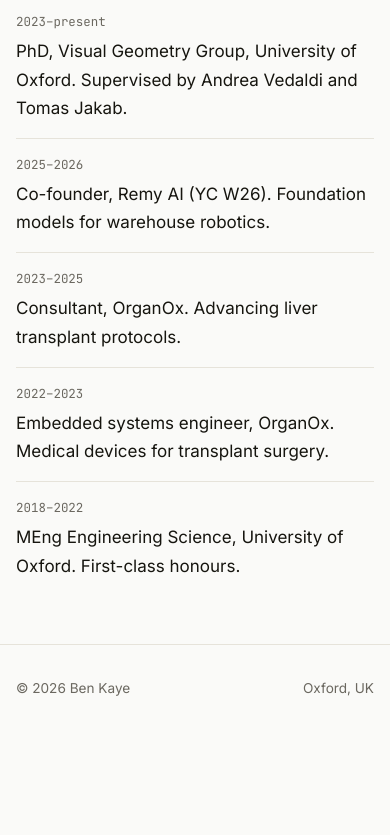
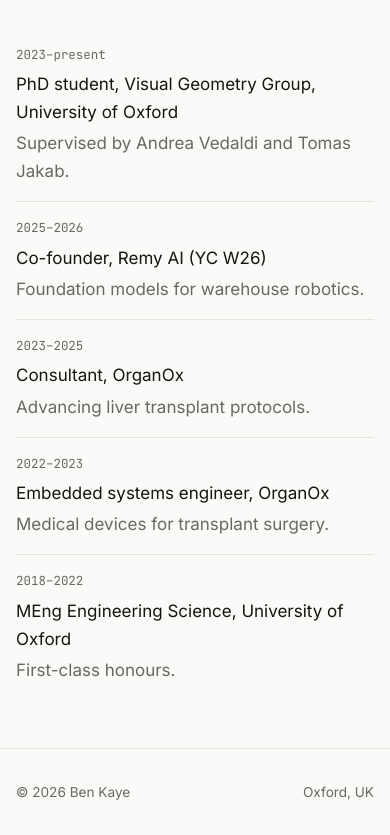
Before and after one commit to ben-kaye/ben-kaye.github.io, an Astro site: page /cv in a window 390 px wide. Shown: the part 93-928 px from the top of the page. Before the commit the page ends 844 px from the top, so only its background shows below. Built offline with nearby package versions, Linux system fonts and the light colour scheme; Astro itself is replaced by a stand-in of ours.

Commit message:
mobile design fix

```diff
--- a/src/data/site.ts
+++ b/src/data/site.ts
@@ -61,9 +61,9 @@
 ];
 
 export const aboutFacts = [
-  { when: '2023–present', what: 'PhD, Visual Geometry Group, University of Oxford. Supervised by Andrea Vedaldi and Tomas Jakab.' },
-  { when: '2025–2026', what: 'Co-founder, Remy AI (YC W26). Foundation models for warehouse robotics.' },
-  { when: '2023–2025', what: 'Consultant, OrganOx. Advancing liver transplant protocols.' },
-  { when: '2022–2023', what: 'Embedded systems engineer, OrganOx. Medical devices for transplant surgery.' },
-  { when: '2018–2022', what: 'MEng Engineering Science, University of Oxford. First-class honours.' },
+  { when: '2023–present', role: 'PhD student, Visual Geometry Group, University of Oxford', detail: 'Supervised by Andrea Vedaldi and Tomas Jakab.' },
+  { when: '2025–2026', role: 'Co-founder, Remy AI (YC W26)', detail: 'Foundation models for warehouse robotics.' },
+  { when: '2023–2025', role: 'Consultant, OrganOx', detail: 'Advancing liver transplant protocols.' },
+  { when: '2022–2023', role: 'Embedded systems engineer, OrganOx', detail: 'Medical devices for transplant surgery.' },
+  { when: '2018–2022', role: 'MEng Engineering Science, University of Oxford', detail: 'First-class honours.' },
 ];
--- a/src/pages/cv.astro
+++ b/src/pages/cv.astro
@@ -9,16 +9,19 @@
     <section class="section">
       <div class="wrap">
         <p class="back"><a href="/">&larr; {site.name}</a></p>
-        <dl class="facts">
-          {
-            aboutFacts.map((f) => (
-              <div class="fact">
-                <dt>{f.when}</dt>
-                <dd>{f.what}</dd>
-              </div>
-            ))
-          }
-        </dl>
+        <table class="cv">
+          <tbody>
+            {
+              aboutFacts.map((f) => (
+                <tr>
+                  <th scope="row">{f.when}</th>
+                  <td class="role">{f.role}</td>
+                  <td class="detail">{f.detail}</td>
+                </tr>
+              ))
+            }
+          </tbody>
+        </table>
       </div>
     </section>
   </main>
@@ -37,26 +40,67 @@
   .back a:hover {
     color: var(--accent);
   }
-  .facts {
-    margin: 0;
-    max-width: 44rem;
+  .cv {
+    width: 100%;
+    max-width: 48rem;
+    border-collapse: collapse;
   }
-  .fact {
-    padding-block: 1rem;
+  .cv tr {
     border-top: 1px solid var(--border);
   }
-  .fact:first-child {
+  .cv tr:first-child {
     border-top: none;
-    padding-top: 0;
   }
-  dt {
+  .cv th,
+  .cv td {
+    text-align: left;
+    vertical-align: top;
+    padding: 1rem 0;
+    font-weight: normal;
+  }
+  .cv th {
     font-family: var(--font-mono);
     font-size: 0.78rem;
     color: var(--muted);
-    margin-bottom: 0.3rem;
+    white-space: nowrap;
+    padding-right: 1.5rem;
+    width: 1%;
   }
-  dd {
-    margin: 0;
+  .cv .role {
     color: var(--ink);
+    padding-right: 1.5rem;
+  }
+  .cv .detail {
+    color: var(--muted);
+  }
+  @media (max-width: 34rem) {
+    .back {
+      margin-top: -0.5rem;
+    }
+    .back a {
+      display: inline-block;
+      padding-block: 0.6rem;
+      font-size: 1.15rem;
+      color: var(--ink);
+    }
+  }
+  @media (max-width: 40rem) {
+    .cv,
+    .cv tbody,
+    .cv tr,
+    .cv th,
+    .cv td {
+      display: block;
+      width: auto;
+    }
+    .cv th {
+      padding: 1rem 0 0.3rem;
+    }
+    .cv .role {
+      padding: 0;
+    }
+    .cv .detail {
+      padding: 0.2rem 0 1rem;
+    }
   }
 </style>
--- a/src/styles/global.css
+++ b/src/styles/global.css
@@ -113,3 +113,57 @@
     scroll-behavior: auto;
   }
 }
+
+/* Mobile-only load reveal. One quiet, staggered settle on first paint — not a
+   per-element fade-in. Gated to small screens and motion-tolerant users, and
+   it resolves to the exact static layout (animation-fill: both), so desktop
+   and reduced-motion renders are untouched. */
+@media (max-width: 34rem) and (prefers-reduced-motion: no-preference) {
+  @keyframes settle {
+    from {
+      opacity: 0;
+      transform: translateY(0.6rem);
+    }
+    to {
+      opacity: 1;
+      transform: none;
+    }
+  }
+  .masthead,
+  .bio,
+  .affiliations,
+  #work .label,
+  #work .item,
+  .back,
+  .cv tbody tr {
+    animation: settle 0.55s cubic-bezier(0.22, 0.7, 0.24, 1) both;
+  }
+  .bio {
+    animation-delay: 0.07s;
+  }
+  .affiliations {
+    animation-delay: 0.14s;
+  }
+  #work .label {
+    animation-delay: 0.21s;
+  }
+  #work .item {
+    animation-delay: 0.27s;
+  }
+  /* CV: back link, then the entries settle in sequence. */
+  .cv tbody tr:nth-child(1) {
+    animation-delay: 0.07s;
+  }
+  .cv tbody tr:nth-child(2) {
+    animation-delay: 0.13s;
+  }
+  .cv tbody tr:nth-child(3) {
+    animation-delay: 0.19s;
+  }
+  .cv tbody tr:nth-child(4) {
+    animation-delay: 0.25s;
+  }
+  .cv tbody tr:nth-child(5) {
+    animation-delay: 0.31s;
+  }
+}
```
Also changed, not shown: src/components/Hero.astro (+18 -0 lines), src/components/Work.astro (+17 -1 lines).
